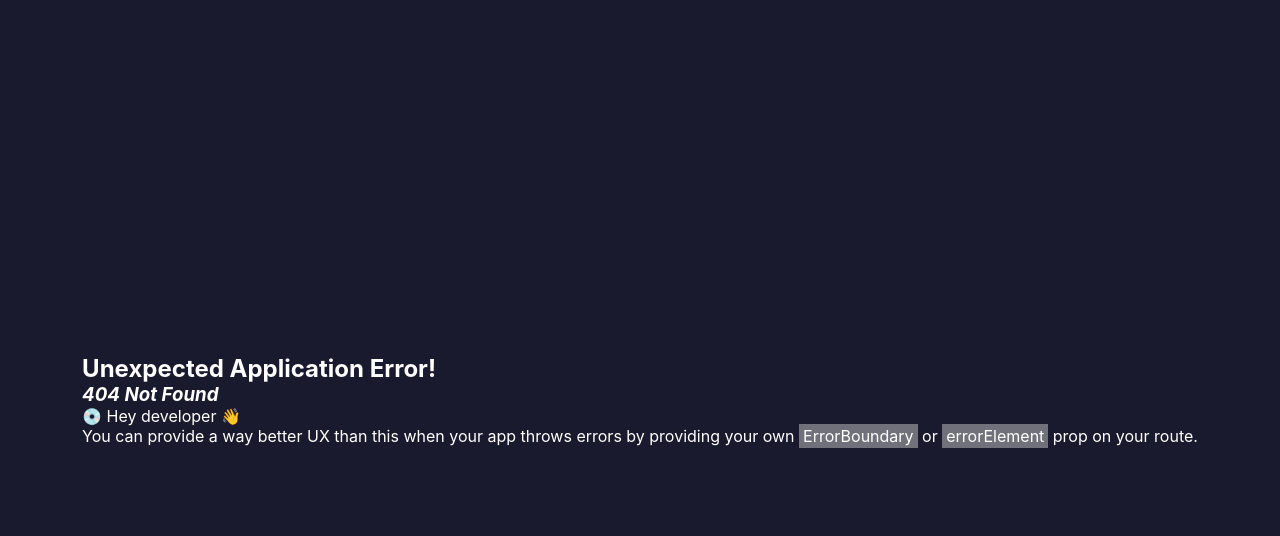
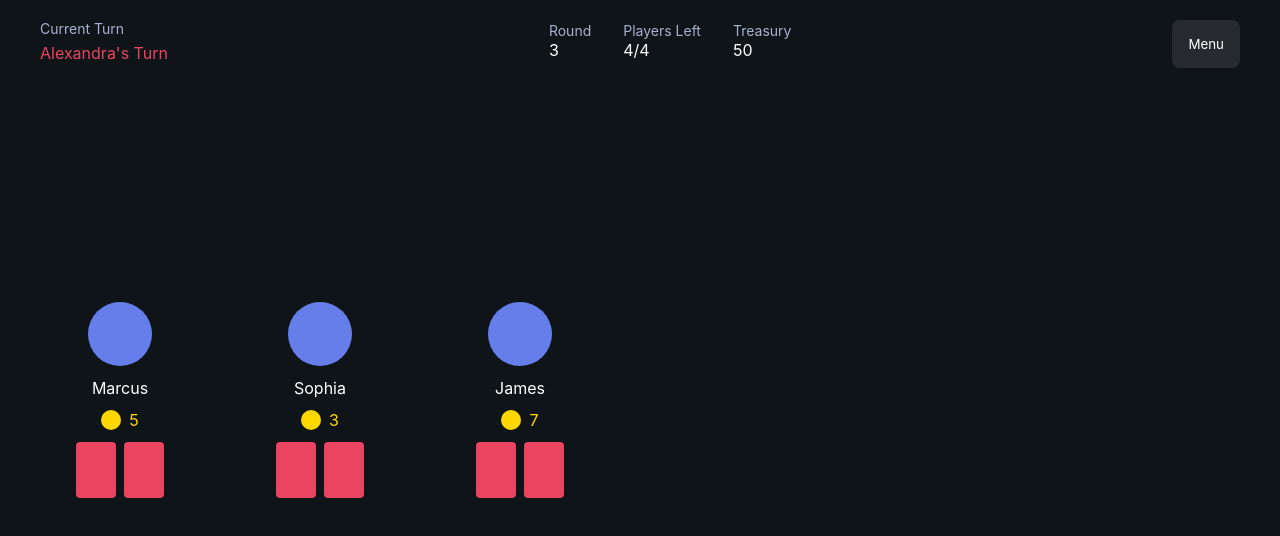
Before and after one commit to baronocasiones/coup-webbase, a React (Vite) app in the folder frontend/: page /playroom in a window 1280 px wide. Before the commit this address had no page. Shown: the top 536 px of the page. Built offline with nearby package versions, Linux system fonts and the light colour scheme.

Commit message:
implemented players

```diff
--- a/frontend/src/components/PrimaryButton.jsx
+++ b/frontend/src/components/PrimaryButton.jsx
@@ -1,9 +1,9 @@
 import styles from '../styles/Landing.module.css'
 
-function PrimaryButton({ text }) {
+function PrimaryButton({ text, width, height, background='#E94560', backgroundColor}) {
 
     return (
-        <button className={styles.primaryButton}>
+        <button className={styles.primaryButton} style={{ width: width, height: height, background: background, backgroundColor: backgroundColor }}>
             {text}
         </button>
     );
--- a/frontend/src/main.jsx
+++ b/frontend/src/main.jsx
@@ -4,10 +4,12 @@ import './styles/index.css'
 import { createBrowserRouter, RouterProvider } from 'react-router-dom'
 import Landing from './pages/Landing.jsx'
 import Lobby from './pages/Lobby.jsx'
+import PlayRoom from './pages/PlayRoom.jsx'
 
 const router = createBrowserRouter([
     { path: '/', element: <Landing /> },
-    { path: '/lobby', element: <Lobby /> }
+    { path: '/lobby', element: <Lobby /> },
+    { path: '/playroom', element: <PlayRoom /> }
 ])
 
 createRoot(document.getElementById('root')).render(
--- a/frontend/src/pages/Lobby.jsx
+++ b/frontend/src/pages/Lobby.jsx
@@ -1,5 +1,6 @@
 import styles from './../styles/Lobby.module.css'
 import ChatBox from './../components/ChatBox'
+import PrimaryButton from './../components/PrimaryButton'
 
 function Lobby() {
     return (
@@ -37,7 +38,13 @@ function Lobby() {
                     </div>
                 </div>
             </div>
-            <ChatBox header="Lobby Chat" />
+            <div>
+                <ChatBox header="Lobby Chat" />
+                <div style={{ display: 'flex', justifyContent: 'center', overflow: 'hidden', marginBottom: '16px'}}>
+                    <PrimaryButton text="Ready" width='85%'/>
+                </div>
+                <label style={{ display: 'flex', justifyContent: 'center', color: '#A8B2D1'}}>Waiting for all players to be ready</label>
+            </div>
         </div>
     )
 }
--- /dev/null
+++ b/frontend/src/pages/PlayRoom.jsx
@@ -0,0 +1,87 @@
+import styles from './../styles/PlayRoom.module.css'
+import PrimaryButton from './../components/PrimaryButton.jsx'
+import { useEffect } from 'react'
+
+function PlayRoom() {
+    useEffect(() => {
+        const previous = document.body.style.backgroundColor
+
+        document.body.style.backgroundColor = '#0F1419'
+
+        return () => {
+            document.body.style.backgroundColor = previous
+        }
+    }, [])
+
+    return (
+        <>
+            <div className={styles.header}>
+                <div className={styles.currentTurnContainer}>
+                    <label style={{ color: '#A8B2D1' }}>Current Turn </label>
+                    <span style={{ color: '#E94560' }}>Alexandra's Turn</span>
+                </div>
+                <div className={styles.statsContainer}>
+                    <div>
+                        <label className={styles.statLabels}>Round </label><br />
+                        <span>3</span>
+                    </div>
+                    <div>
+                        <label className={styles.statLabels}>Players Left </label><br />
+                        <span>4/4</span>
+                    </div>
+                    <div>
+                        <label className={styles.statLabels}>Treasury </label><br />
+                        <span>50</span>
+                    </div>
+                </div>
+                <PrimaryButton text='Menu' backgroundColor='rgba(255, 255, 255, 0.098)' width='auto' />
+            </div>
+            <div className={styles.mainContainer}>
+                <div className={styles.gameContainer}>
+                    <div className={styles.playersContainer}>
+                        <div className={styles.player}>
+                            <span className={styles.profilePic}></span>
+                            <span className={styles.playerName}>Marcus</span>
+                            <div className={styles.coins}>
+                                <span className={styles.coinIcon}></span>
+                                <span className={styles.coinValue}>5</span>
+                            </div>
+                            <div className={styles.cardsContainer}>
+                                <span className={styles.card}></span>
+                                <span className={styles.card}></span>
+                            </div>
+                        </div>
+                        <div className={styles.player}>
+                            <span className={styles.profilePic}></span>
+                            <span className={styles.playerName}>Sophia</span>
+                            <div className={styles.coins}>
+                                <span className={styles.coinIcon}></span>
+                                <span className={styles.coinValue}>3</span>
+                            </div>
+                            <div className={styles.cardsContainer}>
+                                <span className={styles.card}></span>
+                                <span className={styles.card}></span>
+                            </div>
+                        </div>
+                        <div className={styles.player}>
+                            <span className={styles.profilePic}></span>
+                            <span className={styles.playerName}>James</span>
+                            <div className={styles.coins}>
+                                <span className={styles.coinIcon}></span>
+                                <span className={styles.coinValue}>7</span>
+                            </div>
+                            <div className={styles.cardsContainer}>
+                                <span className={styles.card}></span>
+                                <span className={styles.card}></span>
+                            </div>
+                        </div>
+                    </div>
+                </div>
+                <div></div>
+                <div></div>
+            </div>
+        </>
+    )
+}
+
+export default PlayRoom
--- a/frontend/src/styles/Lobby.module.css
+++ b/frontend/src/styles/Lobby.module.css
@@ -3,6 +3,7 @@
     flex-direction: column;
     row-gap: 20px;
     flex-basis: 100%;
+    width: 32rem;
 }
 
 .player {
--- /dev/null
+++ b/frontend/src/styles/PlayRoom.module.css
@@ -0,0 +1,97 @@
+.header {
+    display: flex;
+    column-gap: 30%;
+    padding: 20px 40px 20px;
+    justify-content: space-between;
+    width: 100vw;
+    position: absolute;
+    top: 0;
+    left: 0;
+}
+
+.currentTurnContainer {
+    display: flex;
+    flex-direction: column;
+    white-space: nowrap;
+}
+
+.statsContainer {
+    display: flex;
+    column-gap: 32px;
+    white-space: nowrap;
+}
+
+.statLabels {
+    color: #A8B2D1;
+}
+
+.mainContainer{
+    display: flex;
+    padding: 24px 40px 24px;
+    width: 100vw;
+}
+
+.gameContainer{
+    display: flex;
+    flex-direction: column
+}
+
+.profilePic{
+    width: 64px;
+    height: 64px;
+    border-radius: 100%;
+    background-color: #667EEA;
+    display: inline-block;
+}
+
+.playersContainer{
+    display: flex;
+    padding: 20px;
+    column-gap: 5rem;
+    width: auto;
+}
+
+
+.player{
+    display: flex;
+    flex-direction: column;
+    row-gap: 12px;
+    padding: 16px;
+    align-items: center;
+}
+
+.playerName{
+    text-align: center;
+}
+
+.coinIcon{
+    width: 20px;
+    height: 20px;
+    border-radius: 100%;
+    background-color: #FFD700;
+    display: inline-block;
+}
+
+.coinValue{
+    color: #FFD700;
+}
+
+.coins{
+    display: flex;
+    column-gap: 8px;
+    align-items: center;
+    justify-content: center;
+}
+
+.cardsContainer{
+    display: flex;
+    column-gap: 8px;
+}
+
+.card{
+    width: 40px;
+    height: 56px;
+    display: inline-block;
+    background-color: #E94560;
+    border-radius: 4px;
+}
```
